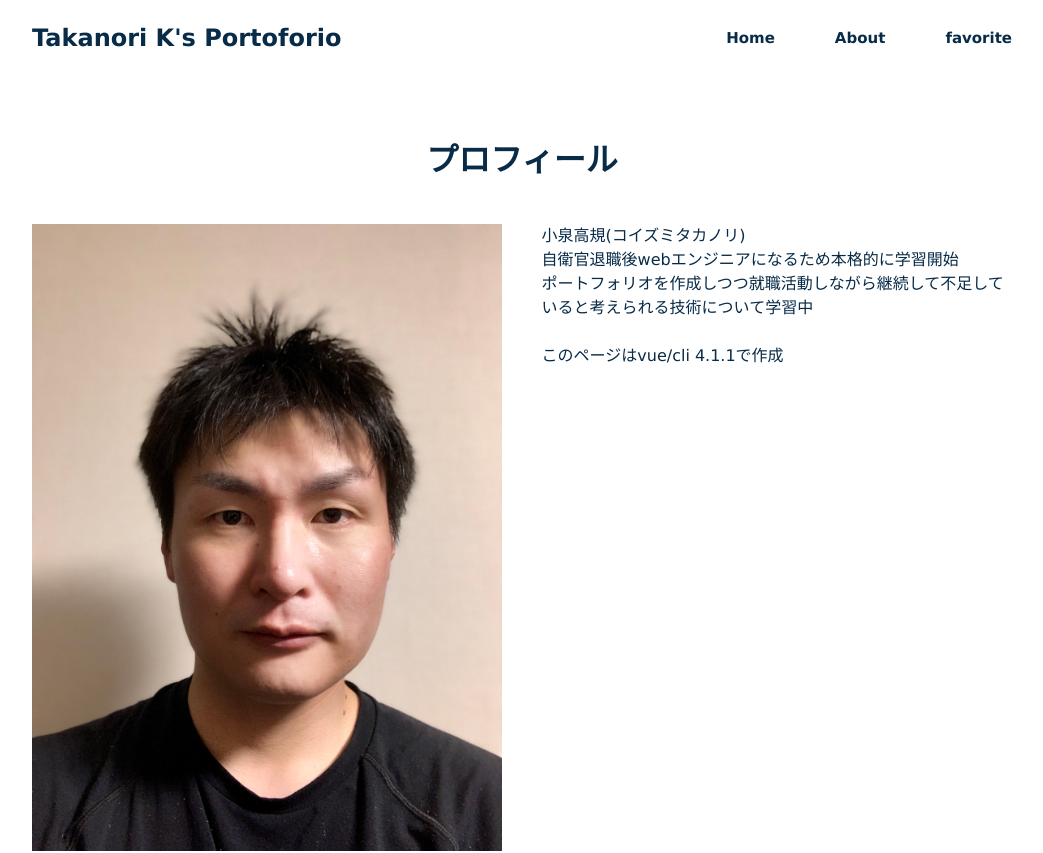
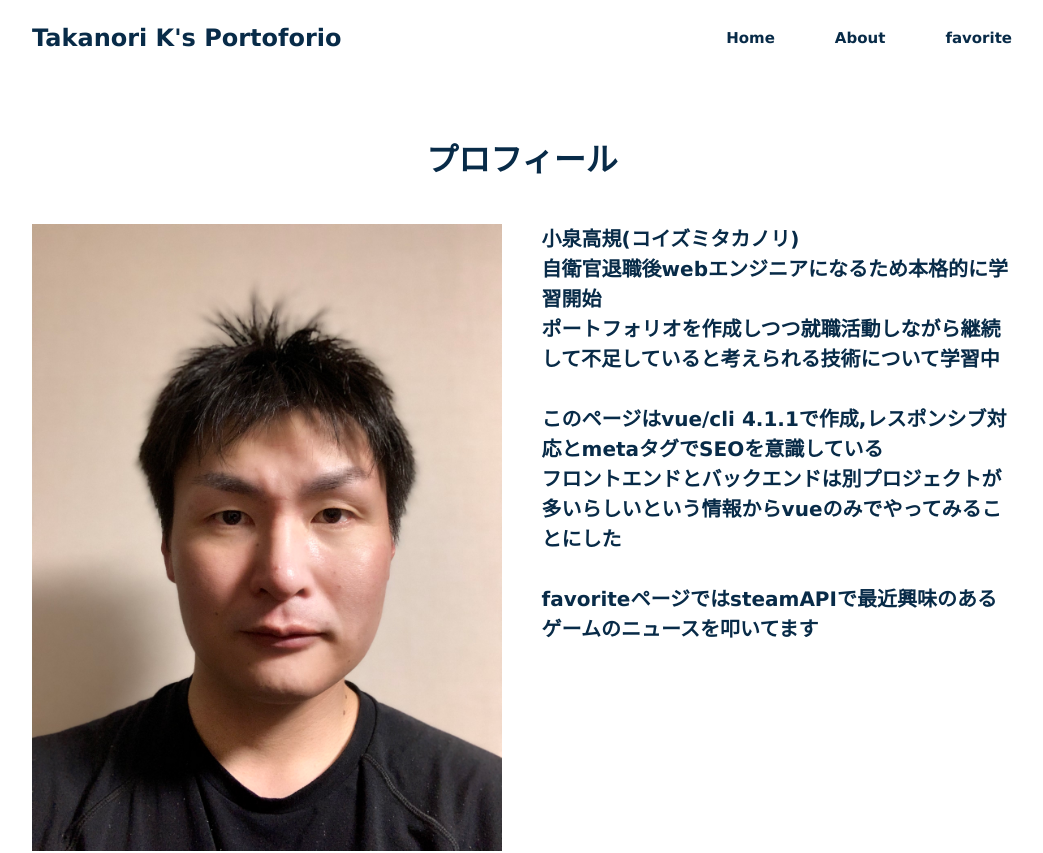
Before and after one commit to takanori-k-1074/vue-pages, a Vue app: page / in a window 1280 px wide. Shown: the top 853 px of the page, without its empty margins (118-1161 px from the left). Built offline with nearby package versions, Linux system fonts and the light colour scheme.

Commit message:
min1280レスポンシブ調整

```diff
--- a/src/assets/sass/layout/home.scss
+++ b/src/assets/sass/layout/home.scss
@@ -70,3 +70,10 @@
     margin-bottom: 20px;
   }
 }
+
+@media only screen and (min-width: 1280px) {
+  p {
+    font-size: 20px;
+    font-weight: bold;
+  }
+}
--- a/src/views/Home.vue
+++ b/src/views/Home.vue
@@ -11,7 +11,10 @@
             小泉高規(コイズミタカノリ)<br />
             自衛官退職後webエンジニアになるため本格的に学習開始<br />
             ポートフォリオを作成しつつ就職活動しながら継続して不足していると考えられる技術について学習中<br /><br />
-            このページはvue/cli 4.1.1で作成
+            このページはvue/cli
+            4.1.1で作成,レスポンシブ対応とmetaタグでSEOを意識している<br />
+            フロントエンドとバックエンドは別プロジェクトが多いらしいという情報からvueのみでやってみることにした<br /><br />
+            favoriteページではsteamAPIで最近興味のあるゲームのニュースを叩いてます
           </p>
         </div>
       </div>
```
